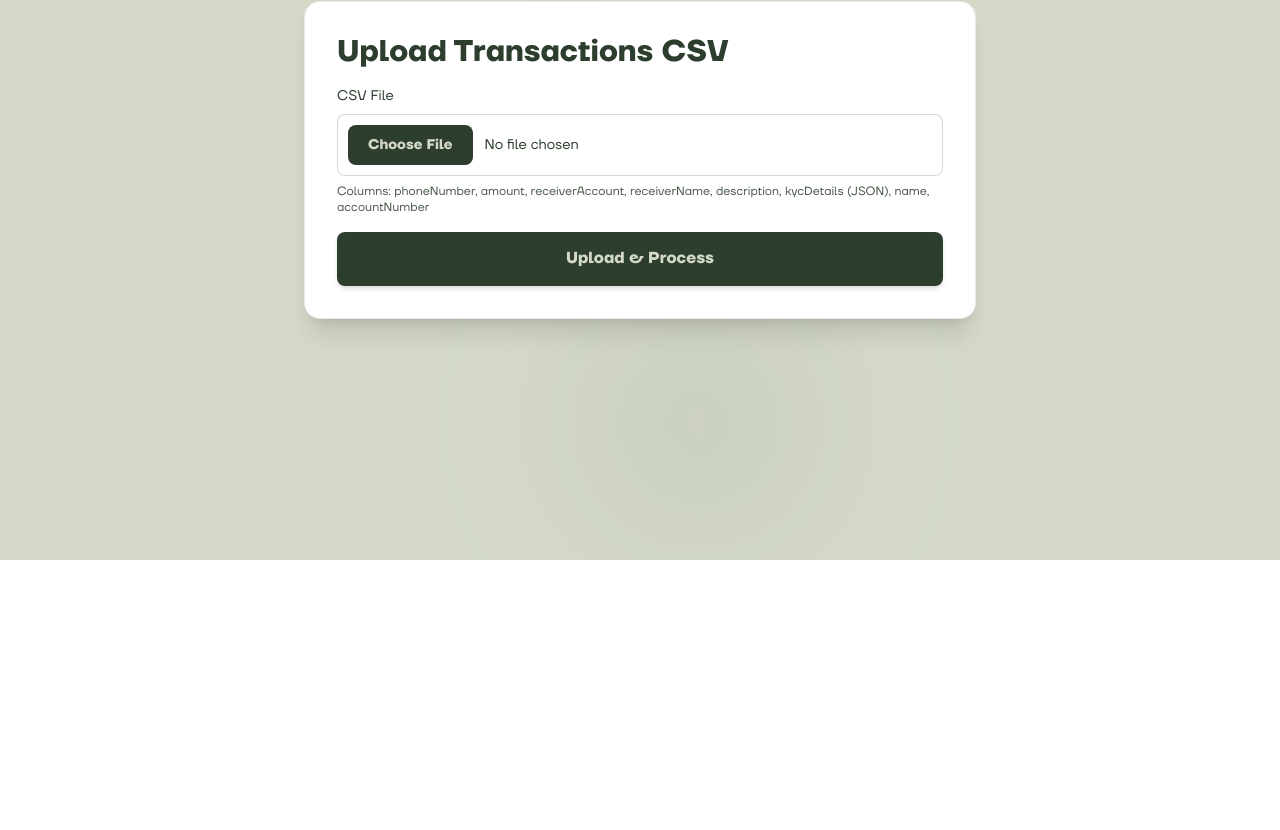
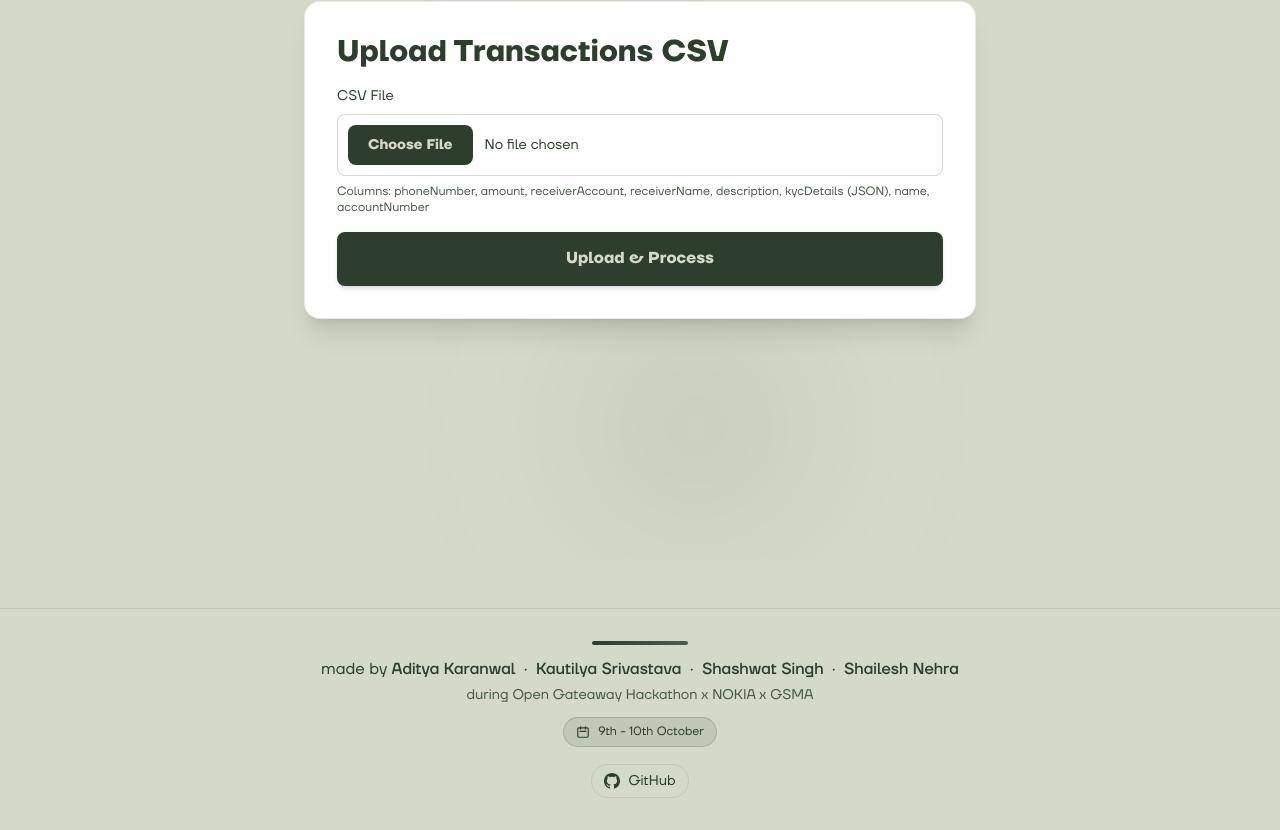
Before and after one commit to Kautilya346/FinAuth-Front, a React (Vite) app: page /upload-csv in a window 1280 px wide. Shown: the part 297-1127 px from the top of the page. Before the commit the page ends 857 px from the top, so only its background shows below. Built offline with nearby package versions, Linux system fonts and the light colour scheme.

Commit message:
footer_added_hi

```diff
--- a/src/App.jsx
+++ b/src/App.jsx
@@ -5,12 +5,13 @@ import LoginPage from "./pages/LoginPage";
 import RegisterPage from "./pages/RegisterPage";
 import TransactionFormPage from "./pages/TransactionFormPage";
 import CsvUploadPage from "./pages/CsvUploadPage";
+import Footer from "./components/Footer";
 import "./index.css";
 
 function App() {
   return (
     <Router>
-      <div className="min-h-screen bg-gray-50">
+      <div className="min-h-screen bg-[#d4d9c8] flex flex-col">
         <Navbar />
         <Routes>
           <Route path="/" element={<HomePage />} />
@@ -19,6 +20,7 @@ function App() {
           <Route path="/transactions/new" element={<TransactionFormPage />} />
           <Route path="/upload-csv" element={<CsvUploadPage />} />
         </Routes>
+        <Footer />
       </div>
     </Router>
   );
--- /dev/null
+++ b/src/components/Footer.jsx
@@ -0,0 +1,59 @@
+export default function Footer() {
+  return (
+    <footer className="mt-12 border-t border-[#2d3e2e]/10 bg-[#d4d9c8]">
+      <div className="max-w-7xl mx-auto px-4 sm:px-6 lg:px-8 py-8 text-center">
+        <div className="flex justify-center mb-3">
+          <div className="h-1 w-24 rounded-full bg-gradient-to-r from-[#2d3e2e] to-[#1a2519]/70"></div>
+        </div>
+        <p className="text-[#2d3e2e] text-sm md:text-base">
+          made by <span className="font-medium">Aditya Karanwal</span>
+          <span className="mx-2">·</span>
+          <span className="font-medium">Kautilya Srivastava</span>
+          <span className="mx-2">·</span>
+          <span className="font-medium">Shashwat Singh</span>
+          <span className="mx-2">·</span>
+          <span className="font-medium">Shailesh Nehra</span>
+        </p>
+        <p className="text-[#4a5a4a] text-xs md:text-sm mt-1">
+          during Open Gateaway Hackathon x NOKIA x GSMA
+        </p>
+        <div className="inline-flex items-center gap-2 mt-3 bg-[#2d3e2e]/10 px-3 py-1.5 rounded-full border border-[#2d3e2e]/20 text-[#2d3e2e] text-xs">
+          <svg
+            className="w-3.5 h-3.5"
+            fill="none"
+            stroke="currentColor"
+            viewBox="0 0 24 24"
+          >
+            <path
+              strokeLinecap="round"
+              strokeLinejoin="round"
+              strokeWidth={2}
+              d="M8 7V3m8 4V3m-9 8h10M5 21h14a2 2 0 002-2V7a2 2 0 00-2-2H5a2 2 0 00-2 2v12a2 2 0 002 2z"
+            />
+          </svg>
+          <span>9th - 10th October</span>
+        </div>
+
+        <div className="flex justify-center mt-4">
+          <a
+            href="https://github.com/"
+            target="_blank"
+            rel="noreferrer"
+            aria-label="GitHub repository"
+            className="inline-flex items-center gap-2 text-[#2d3e2e] hover:text-[#1a2519] transition-colors px-3 py-1.5 rounded-full border border-[#2d3e2e]/10 bg-transparent"
+          >
+            <svg
+              className="w-4 h-4"
+              viewBox="0 0 24 24"
+              fill="currentColor"
+              aria-hidden="true"
+            >
+              <path d="M12 0C5.37 0 0 5.373 0 12c0 5.302 3.438 9.8 8.207 11.387.6.111.793-.261.793-.577v-2.234c-3.338.726-4.033-1.416-4.033-1.416-.546-1.387-1.333-1.756-1.333-1.756-1.089-.745.083-.729.083-.729 1.205.084 1.839 1.237 1.839 1.237 1.07 1.834 2.807 1.304 3.492.997.107-.775.418-1.305.762-1.604-2.665-.305-5.467-1.334-5.467-5.931 0-1.311.469-2.381 1.236-3.221-.124-.303-.535-1.524.117-3.176 0 0 1.008-.322 3.301 1.23.957-.266 1.983-.399 3.003-.404 1.02.005 2.047.138 3.006.404 2.291-1.552 3.297-1.23 3.297-1.23.653 1.653.242 2.874.118 3.176.77.84 1.235 1.911 1.235 3.221 0 4.609-2.807 5.624-5.479 5.921.43.372.823 1.102.823 2.222v3.293c0 .319.192.694.801.576C20.565 21.8 24 17.313 24 12 24 5.373 18.627 0 12 0z" />
+            </svg>
+            <span className="text-xs md:text-sm">GitHub</span>
+          </a>
+        </div>
+      </div>
+    </footer>
+  );
+}
```
